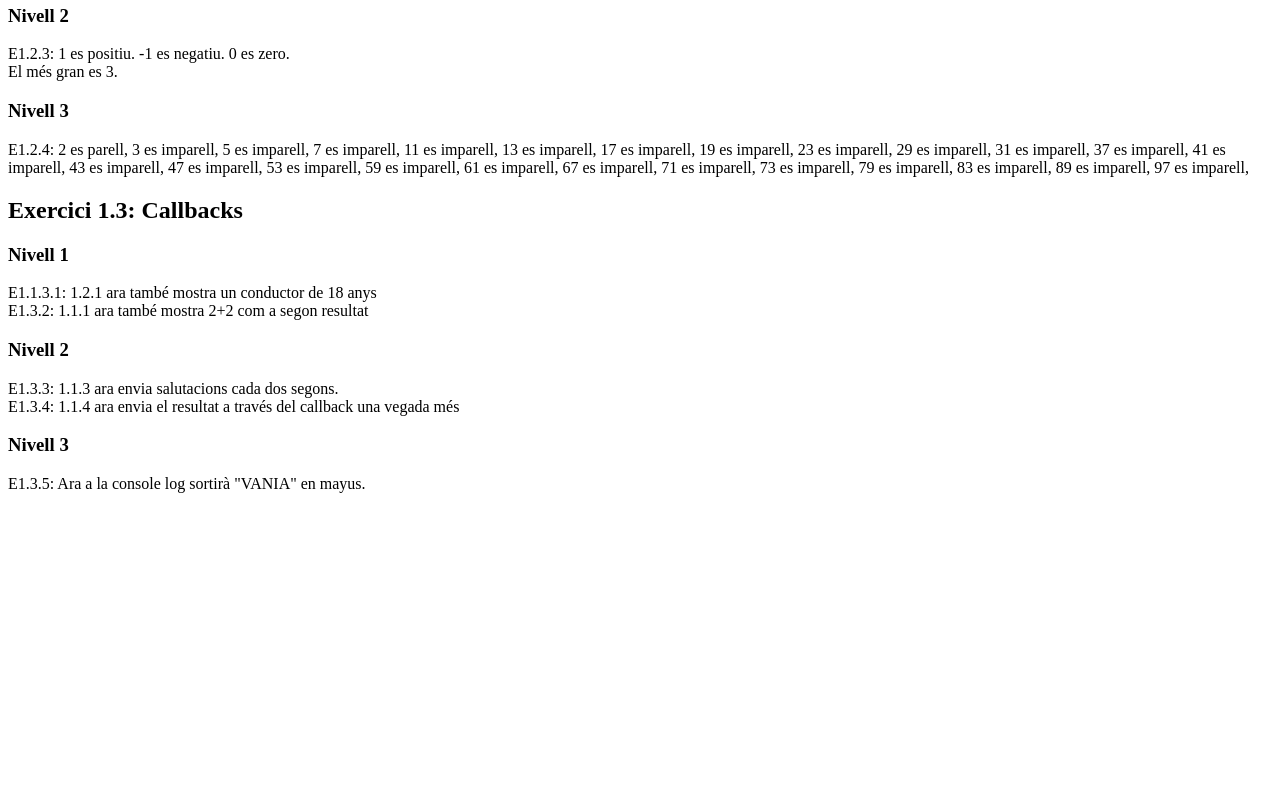
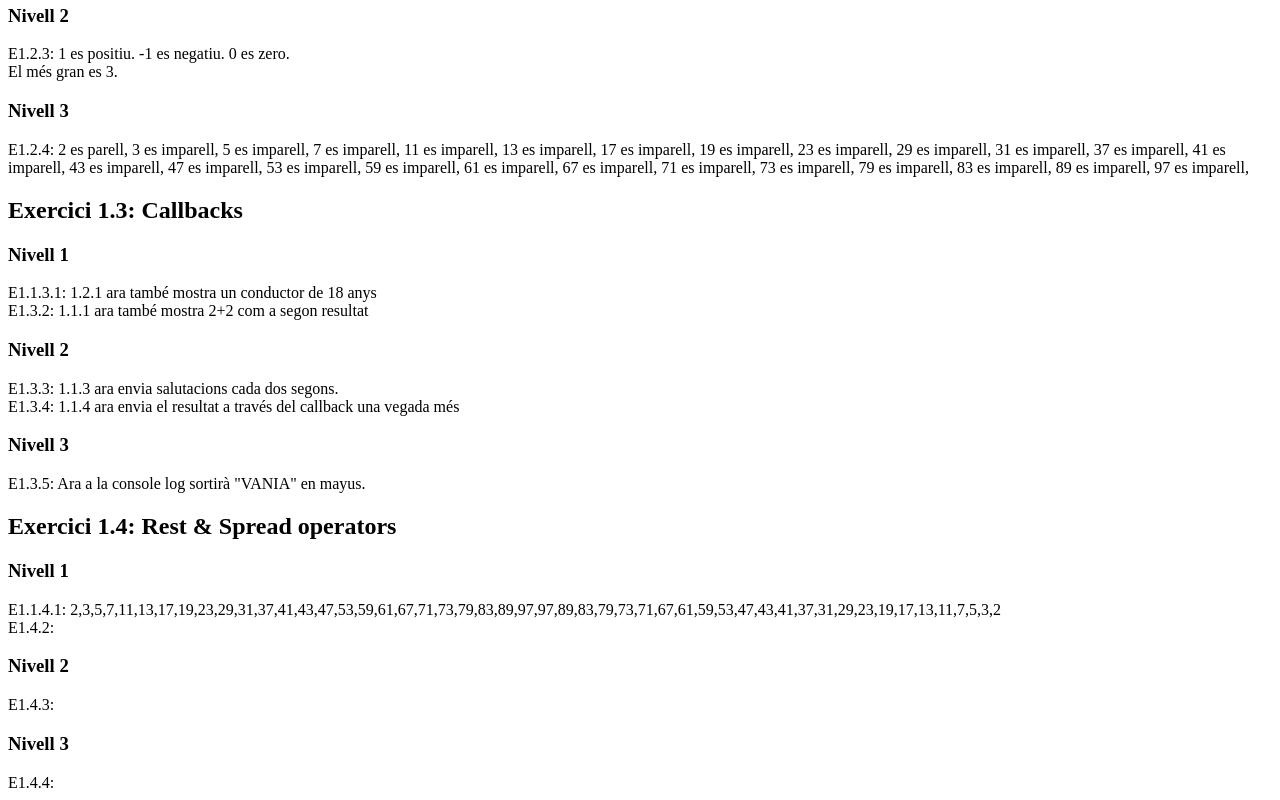
Before and after one commit to vaniaferreresteban/S2, a plain HTML site: page index.html in a window 1280 px wide. Shown: the part 534-1334 px from the top of the page. Before the commit the page ends 1035 px from the top, so only its background shows below. Drawn offline with Linux system fonts and the light colour scheme.

Commit message:
1.4.1 done in main.js, html 1.4 added

```diff
--- a/index.html
+++ b/index.html
@@ -38,6 +38,15 @@
     <div id="e1.3.4">E1.3.4: 1.1.4 ara envia el resultat a través del callback una vegada més </div>
     <h3>Nivell 3</h3>
     <div id="e1.3.4">E1.3.5: Ara a la console log sortirà "VANIA" en mayus.</div>
+    <h2>Exercici 1.4: Rest & Spread operators</h2>
+    <h3>Nivell 1</h3>
+
+    <div id="e1.4.1">E1.1.4.1: </div>
+    <div id="e1.4.2">E1.4.2: </div>
+    <h3>Nivell 2</h3>
+    <div id="e1.4.3">E1.4.3: </div>
+    <h3>Nivell 3</h3>
+    <div id="e1.4.4">E1.4.4: </div>
     <script src="./js/person.js" type="text/JavaScript"></script>
     <script src="./js/main.js" type="text/JavaScript"></script>
 
--- a/js/main.js
+++ b/js/main.js
@@ -47,7 +47,12 @@ const esperarISaludar = (name, callback) => setInterval(callback, 2000, name);
 
 const processarElements = (callback, arr) => callback(arr);
 
-const processarCadena = (str, callback) => callback(str.toUpperCase())
+const processarCadena = (str, callback) => callback(str.toUpperCase());
+
+//1.4 Rest & Spread operators
+const ex141 = (...args)=>{
+    document.getElementById("e1.4.1").innerHTML += args;
+}
 
 window.addEventListener(
     "load",
@@ -73,7 +78,7 @@ window.addEventListener(
         processarElements(printNumbers, [2, 3, 5, 7, 11, 13, 17, 19, 23, 29, 31, 37, 41, 43, 47, 53, 59, 61, 67, 71, 73, 79, 83, 89, 97]);
         processarCadena("Vania", ex115);
         //1.4 Rest & Spread operators
-
+        ex141([2, 3, 5, 7, 11, 13, 17, 19, 23, 29, 31, 37, 41, 43, 47, 53, 59, 61, 67, 71, 73, 79, 83, 89, 97], [2, 3, 5, 7, 11, 13, 17, 19, 23, 29, 31, 37, 41, 43, 47, 53, 59, 61, 67, 71, 73, 79, 83, 89, 97].reverse());
 
     },
     { once: true }
```
